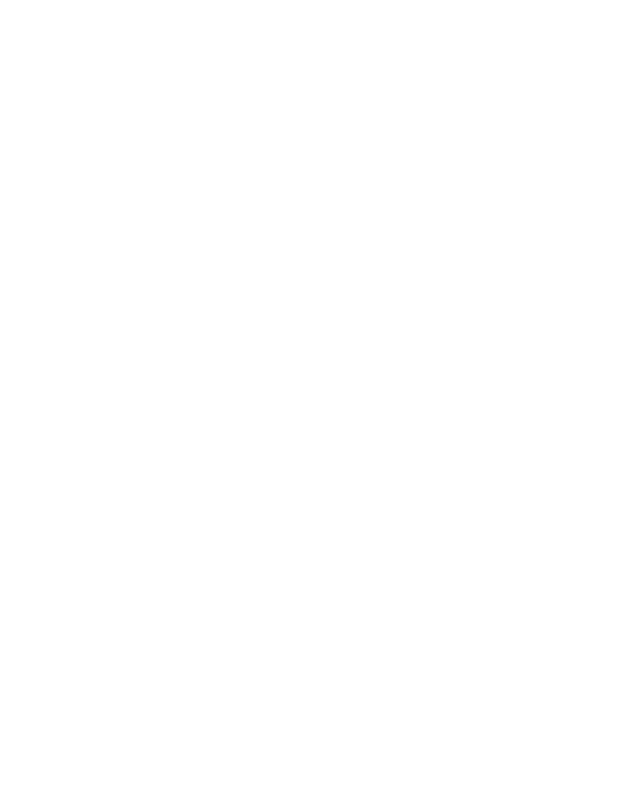
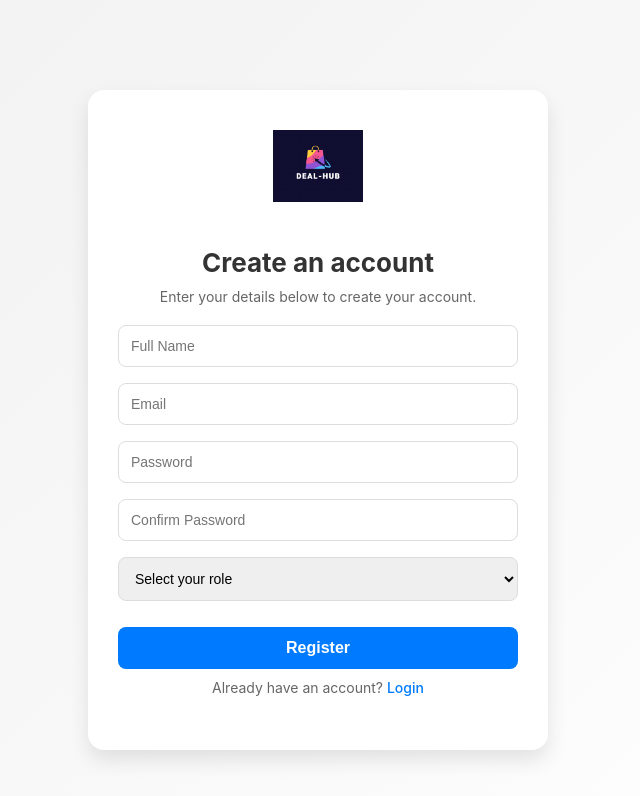
Before and after one commit to patelankeet2/Deal-Hub, a React (Create React App) app in the folder dealhub/: page /register in a window 1280 px wide. Before the commit this address had no page. Shown: the top 796 px of the page, without its empty margins (322-962 px from the left). Built offline with nearby package versions, Linux system fonts and the light colour scheme.

Commit message:
Added Register Page and added logic to app.js

```diff
--- a/dealhub/src/App.js
+++ b/dealhub/src/App.js
@@ -10,7 +10,7 @@ function App() {
     <Router>
       <Routes>
         <Route path="/login" element={<Login />} />
-
+        <Route path="/register" element={<Register />} />
         <Route path="/merchant-login" element={<MerchantLogin />} />
       </Routes>
     </Router>
--- /dev/null
+++ b/dealhub/src/components/Register.js
@@ -0,0 +1,77 @@
+import React, { useState } from 'react';
+import { useNavigate } from 'react-router-dom';
+import './Login.css';
+import logo from '../assets/logo.png';
+
+function Register() {
+  const navigate = useNavigate();
+  const [formData, setFormData] = useState({
+    fullName: '',
+    email: '',
+    password: '',
+    confirmPassword: '',
+    role: ''
+  });
+
+  const handleChange = (e) => {
+    setFormData({...formData, [e.target.name]: e.target.value });
+  };
+
+  const handleSubmit = (e) => {
+    e.preventDefault();
+    navigate('/login');
+  };
+
+  return (
+    <div className="register-container">
+      <div className="register-card">
+        <img src={logo} alt="DealHub" className="logo" />
+        <h2>Create an account</h2>
+        <p>Enter your details below to create your account.</p>
+        <form onSubmit={handleSubmit}>
+          <input
+            type="text"
+            name="fullName"
+            placeholder="Full Name"
+            value={formData.fullName}
+            onChange={handleChange}
+            required
+          />
+          <input
+            type="email"
+            name="email"
+            placeholder="Email"
+            value={formData.email}
+            onChange={handleChange}
+            required
+          />
+          <input
+            type="password"
+            name="password"
+            placeholder="Password"
+            value={formData.password}
+            onChange={handleChange}
+            required
+          />
+          <input
+            type="password"
+            name="confirmPassword"
+            placeholder="Confirm Password"
+            value={formData.confirmPassword}
+            onChange={handleChange}
+            required
+          />
+          <select name="role" value={formData.role} onChange={handleChange} required>
+            <option value="">Select your role</option>
+            <option value="customer">Customer</option>
+            <option value="merchant">Merchant</option>
+          </select>
+          <button type="submit">Register</button>
+        </form>
+        <p>Already have an account? <a href="/login">Login</a></p>
+      </div>
+    </div>
+  );
+}
+
+export default Register;
```
